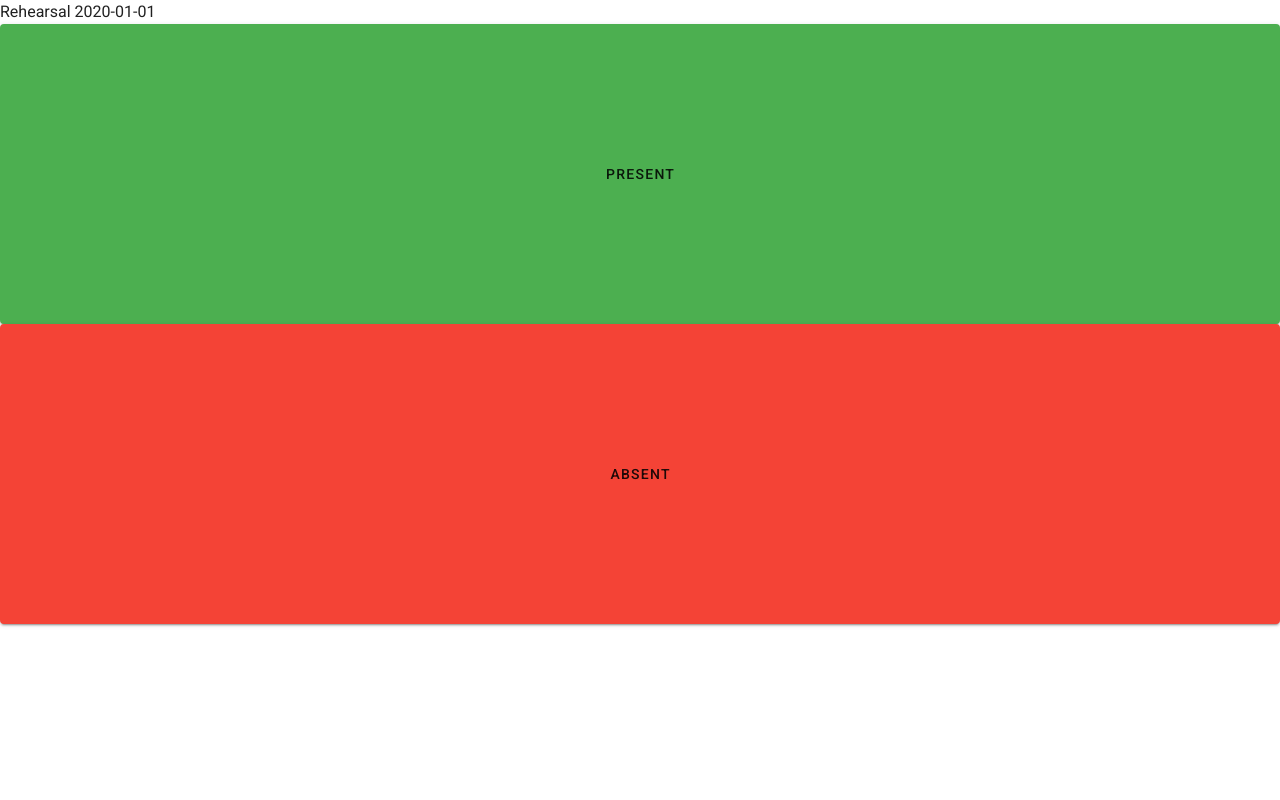
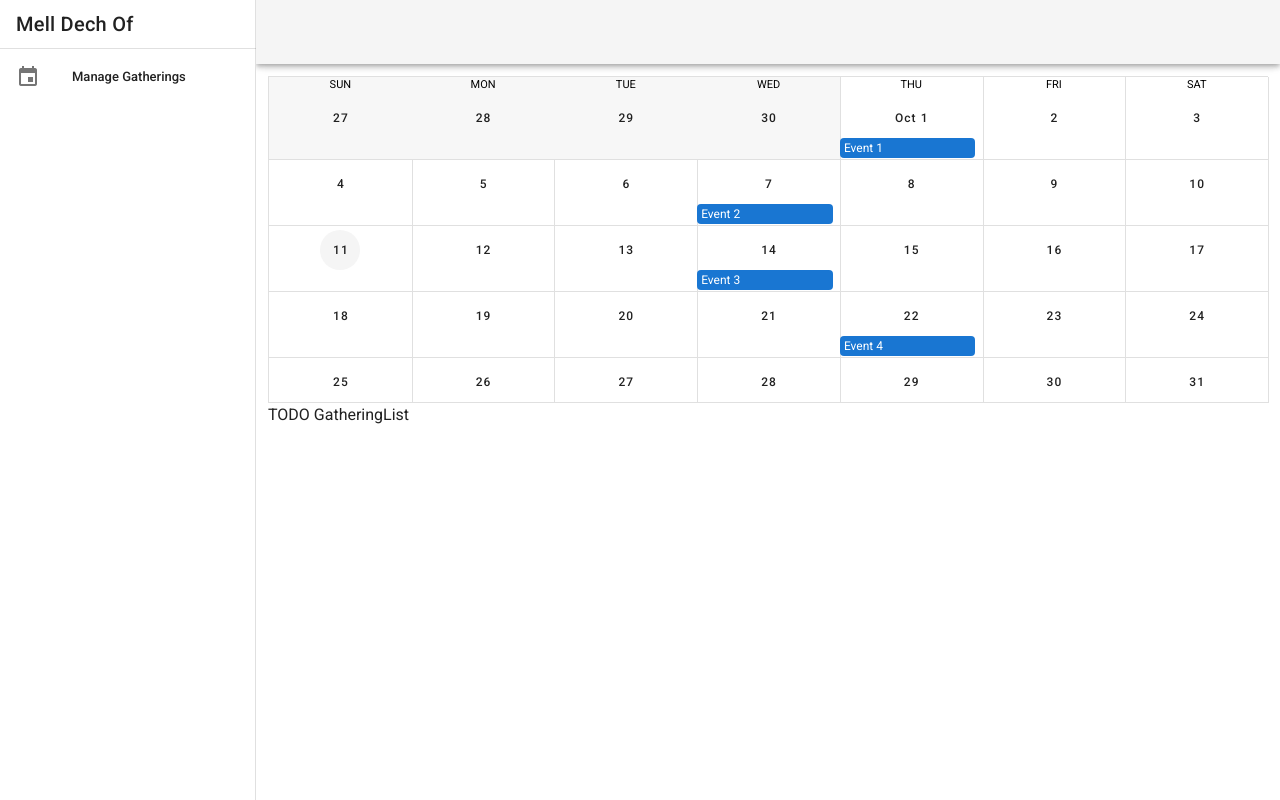
Before and after one commit to exhuma/melldechof, a Vue app: page / in a window 1280 px wide. Built offline with nearby package versions, Linux system fonts and the light colour scheme.

Commit message:
Add a calendar with gatherings

```diff
--- a/src/App.vue
+++ b/src/App.vue
@@ -1,22 +1,40 @@
 <template>
   <v-app>
+    <v-navigation-drawer app permanent>
+      <v-list-item>
+        <v-list-item-content>
+          <v-list-item-title class="title">Mell Dech Of</v-list-item-title>
+        </v-list-item-content>
+      </v-list-item>
+      <v-divider></v-divider>
+      <v-list dense nav>
+        <v-list-item>
+          <v-list-item-icon>
+            <v-icon>mdi-calendar</v-icon>
+          </v-list-item-icon>
+          <v-list-item-content>
+            <v-list-item-title> Manage Gatherings </v-list-item-title>
+          </v-list-item-content>
+        </v-list-item>
+      </v-list>
+    </v-navigation-drawer>
+
+    <v-app-bar app>
+      <!-- -->
+    </v-app-bar>
     <v-main>
-      <MarkPresence
-        :gathering="gathering"
-        @presenceChanged="setPresence"
-      />
+      <ManageGatherings />
     </v-main>
   </v-app>
 </template>
 
 <script>
-import MarkPresence from './components/MarkPresence';
-
+import ManageGatherings from "@/views/ManageGatherings.vue";
 export default {
   name: 'App',
 
   components: {
-    MarkPresence,
+    ManageGatherings,
   },
 
   methods: {
--- /dev/null
+++ b/src/components/Calendar.vue
@@ -0,0 +1,19 @@
+<template>
+  <v-calendar :events="events"> </v-calendar>
+</template>
+
+<script>
+export default {
+  name: "Calendar",
+  props: {
+    events: {
+      type: Array,
+      required: true,
+    },
+  },
+  data: () => ({}),
+  created () {
+      console.log(this.events)
+  }
+};
+</script>
--- /dev/null
+++ b/src/components/GatheringList.vue
@@ -0,0 +1,10 @@
+<template>
+  <div>TODO GatheringList</div>
+</template>
+
+<script>
+  export default {
+    name: "GatheringList",
+    data: () => ({}),
+  };
+</script>
--- /dev/null
+++ b/src/event.js
@@ -0,0 +1,14 @@
+import { DateTime } from "luxon";
+export class Event {
+  constructor(name, startDate, endDate) {
+    this.name = name;
+    this.start = startDate;
+    this.end = endDate;
+  }
+
+  static fromISO(name, startDate, endDate) {
+    const start = DateTime.fromISO(startDate);
+    const end = DateTime.fromISO(endDate);
+    return new Event(name, start.toJSDate(), end.toJSDate());
+  }
+}
--- /dev/null
+++ b/src/views/ManageGatherings.vue
@@ -0,0 +1,27 @@
+<template>
+  <v-container>
+    <Calendar :events="events" />
+    <GatheringList />
+  </v-container>
+</template>
+
+<script>
+import Calendar from "@/components/Calendar.vue";
+import GatheringList from "@/components/GatheringList.vue";
+import { Event } from "@/event.js";
+export default {
+  name: "ManageGatherings",
+  data: () => ({
+    events: [
+      Event.fromISO("Event 1", "2020-10-01T20:00+0200", "2020-10-01T22:00+0200"),
+      Event.fromISO("Event 2", "2020-10-07T20:00+0200", "2020-10-07T22:00+0200"),
+      Event.fromISO("Event 3", "2020-10-14T20:00+0200", "2020-10-12T22:00+0200"),
+      Event.fromISO("Event 4", "2020-10-22T20:00+0200", "2020-10-22T22:00+0200"),
+    ],
+  }),
+  components: {
+    Calendar,
+    GatheringList,
+  },
+};
+</script>
```
